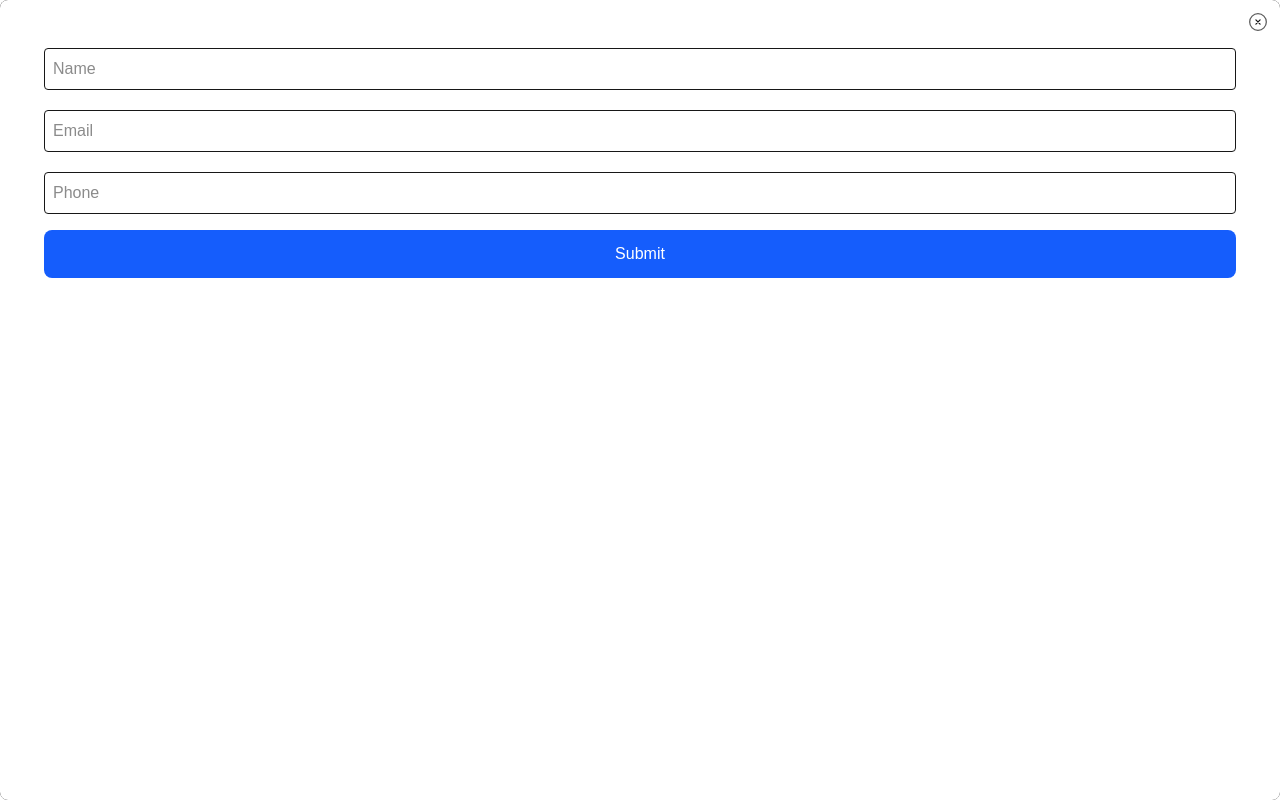
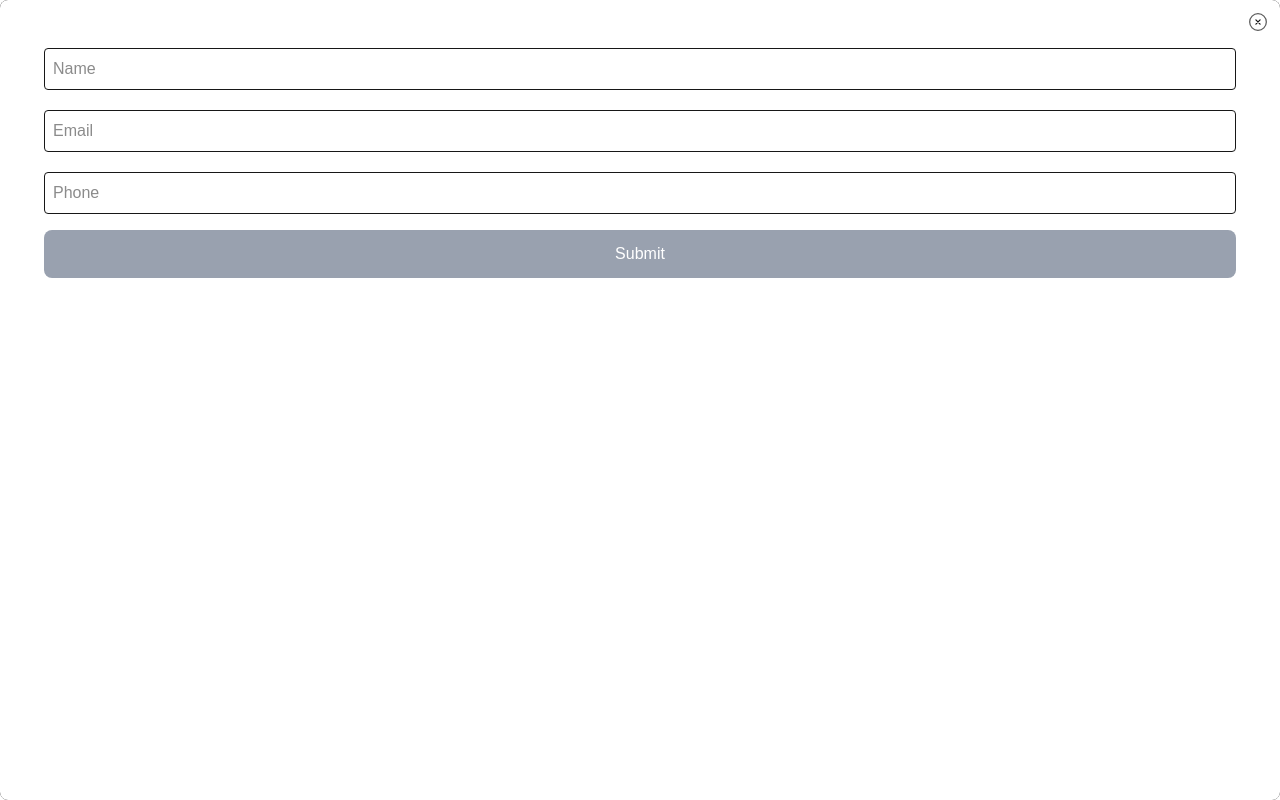
Before and after one commit to MosilevichS/SadBatyaProject, a Next.js app: page / in a window 1280 px wide. Both pictures are taken after a click on the button "Registration". Built offline with nearby package versions, Linux system fonts and the light colour scheme.

Commit message:
refactor: button got disabled property

```diff
--- a/src/shared/ui/form/form.tsx
+++ b/src/shared/ui/form/form.tsx
@@ -17,6 +17,7 @@ export default function Form({children, className}: IForm) {
         email: '',
         phone: ''
     })
+    const disableButton = (formData.name === '' || formData.email === '' || formData.phone === '')
     const handleChange = (e: ChangeEvent<HTMLInputElement>) => {
         const {name, value} = e.target
         setFormData(prev => ({...prev, [name]: value}))
@@ -58,11 +59,13 @@ export default function Form({children, className}: IForm) {
                 />
 
                 <button
+                    disabled = {(formData.name === '' || formData.email === '' || formData.phone ==='' )}
                     type="submit"
                     className="transform rounded-lg bg-blue-600 text-white p-3 font-medium
                     hover:bg-blue-700 hover:scale-[1.02]
                     active:scale-95
-                    transition-all duration-200"
+                    transition-all duration-200
+                    disabled:bg-gray-400 disabled:cursor-not-allowed disabled:scale-100"
                 >
                     Submit
                 </button>
```
